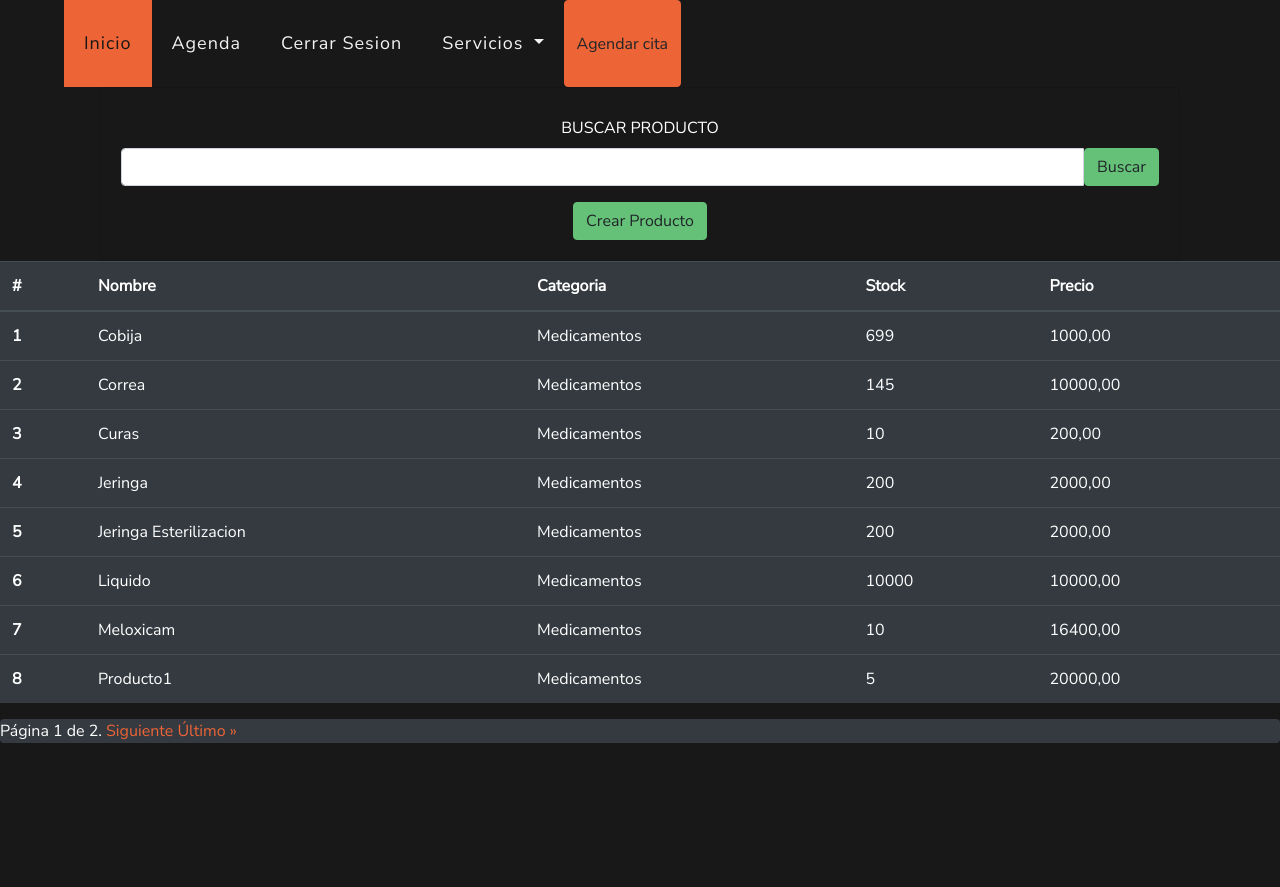
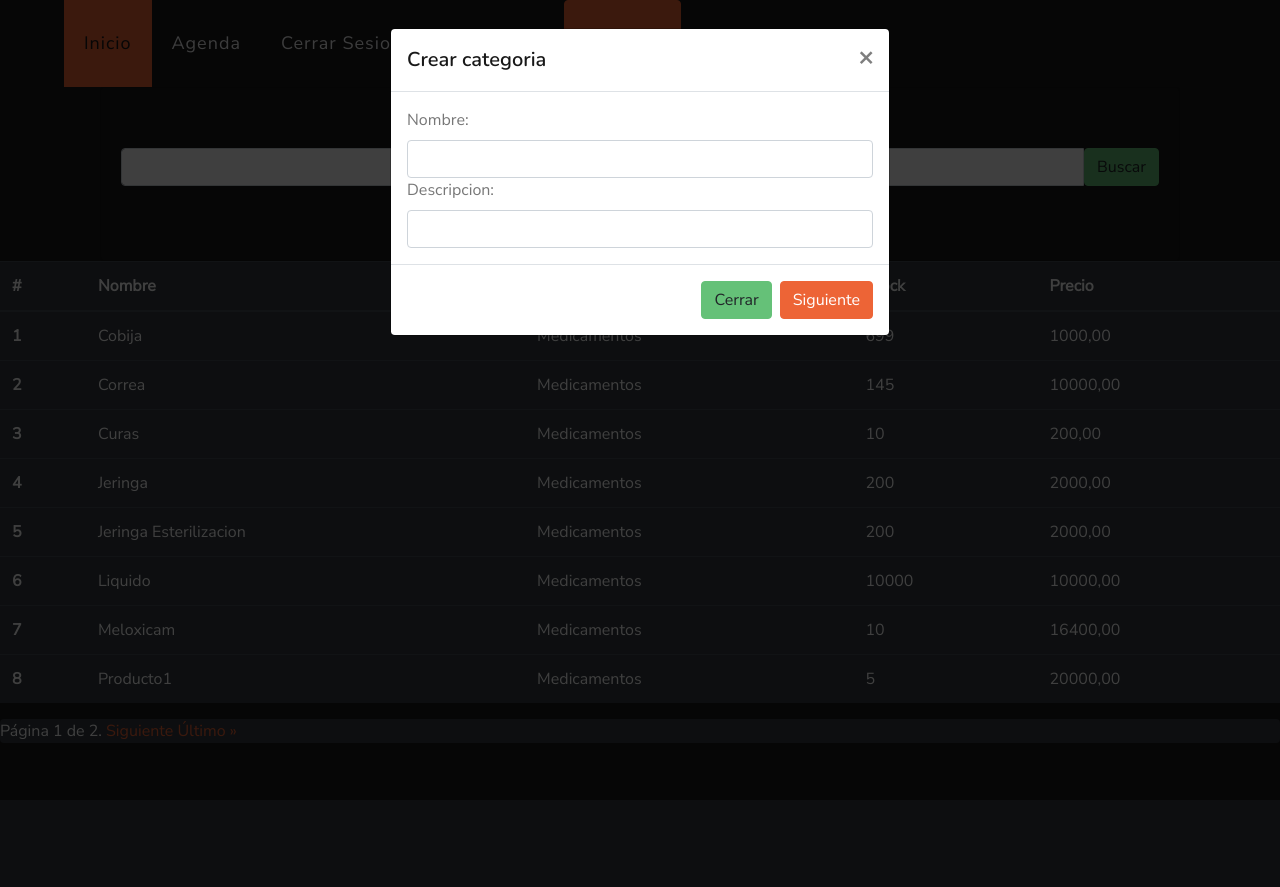
Before and after one commit to Matthew2720/PetsFiles-Django, a Django app: page /ver/productos in a window 1280 px wide, after a click on "Agendar cita". After the commit the page ends 739 px from the top, so only its background shows below. Run offline with Django 4.2, Linux system fonts and the light colour scheme; a user stored in the database is signed in; data comes from the database, SQL or seed files in the repository; both versions use the stored data as it was after the commit; some libraries are stand-ins or nearby versions.

Commit message:
crear producto y categoria añadidos

```diff
--- /dev/null
+++ b/templates/layout/partials/modalUtil.html
@@ -0,0 +1,44 @@
+{% load static %}
+
+<div class="modal fade" id="exampleModal" tabindex="-1" role="dialog" aria-labelledby="examplemodalLabel" aria-hidden="true">
+  <div class="modal-dialog" role="document">
+    <div class="modal-content">
+      <div class="modal-header">
+        <h5 class="modal-title" id="examplemodalLabel">Crear categoria</h5>
+        <button type="button" class="close" data-dismiss="modal" aria-label="Close">
+          <span aria-hidden="true">&times;</span>
+        </button>
+      </div>
+      <div class="modal-body">
+        <!-- Aquí va el formulario 1 -->
+        {{ form1 }}
+      </div>
+      <div class="modal-footer">
+        <button type="button" class="btn btn-secondary" data-dismiss="modal">Cerrar</button>
+        <button type="button" class="btn btn-primary" id="show-examplemodal2">Siguiente</button>
+      </div>
+    </div>
+  </div>
+</div>
+
+<!-- Modal 2 -->
+<div class="modal fade" id="exampleModal2" tabindex="-1" role="dialog" aria-labelledby="examplemodal2Label" aria-hidden="true">
+  <div class="modal-dialog" role="document">
+    <div class="modal-content">
+      <div class="modal-header">
+        <h5 class="modal-title" id="examplemodal2Label">Crear producto</h5>
+        <button type="button" class="close" data-dismiss="modal" aria-label="Close">
+          <span aria-hidden="true">&times;</span>
+        </button>
+      </div>
+      <div class="modal-body">
+        <!-- Aquí va el formulario 2 -->
+        {{ form2 }}
+      </div>
+      <div class="modal-footer">
+        <button type="button" class="btn btn-secondary" data-dismiss="modal">Cerrar</button>
+        <button type="submit" class="btn btn-primary">Enviar</button>
+      </div>
+    </div>
+  </div>
+</div>
--- a/templates/veterinary/detailProduct.html
+++ b/templates/veterinary/detailProduct.html
@@ -9,6 +9,7 @@
 
 {% block 'header' %}
 {% include 'layout/partials/headerbase.html' %}
+{% include 'layout/partials/modalUtil.html' %}
 {% endblock %}
 
 {% block 'content' %}
@@ -25,7 +26,12 @@
                 <button type="submit" class="btn btn-secondary">Buscar</button>
               </div>
             </form>
-            <a href="{% url 'registerClient' %}" class="btn btn-secondary">Crear Producto</a>
+            <button type="button" class="btn btn-secondary" style="background-color: #ED6436; border: 1px solid #ED6436;" data-toggle="modal" data-target="#exampleModal">
+              Crear categoría
+            </button>
+            <button type="button" class="btn btn-secondary" style="background-color: #ED6436; border: 1px solid #ED6436;" data-toggle="modal" data-target="#exampleModal2">
+              Crear producto
+            </button>
           </div>
 
       </div>
@@ -107,4 +113,15 @@
   }
 
 </script>
+<script>
+  $(document).ready(function() {
+    $('#examplemodal').modal('show'); // Muestra el primer modal al cargar la página
+
+    // Abre el segundo modal cuando se hace clic en el botón "Siguiente"
+    $('#show-examplemodal2').click(function() {
+      $('#examplemodal').modal('hide'); // Oculta el primer modal
+      $('#examplemodal2').modal('show'); // Muestra el segundo modal
+    });
+  });
+</script>
 {% endblock %}
--- a/veterinary/views.py
+++ b/veterinary/views.py
@@ -305,25 +305,9 @@ def detailProduct(request):
             messages.success(request,"Producto agregado")
             return HttpResponseRedirect(request.path_info)
 
-    modal_data1 = {
-        'modal_id': 'myModal1',
-        'modal_title': 'Formulario 1',
-        'btn_submit_text': 'Guardar Cambios',
-        'btn_cancel_text': 'Cerrar',
-        'form': form1,
-    }
-
-    modal_data2 = {
-        'modal_id': 'myModal2',
-        'modal_title': 'Formulario 2',
-        'btn_submit_text': 'Guardar Cambios',
-        'btn_cancel_text': 'Cerrar',
-        'form': form2,
-    }
-
     context = {
-        'modal_data1': modal_data1,
-        'modal_data2': modal_data2,
+        'form2': form2,
+        'form1': form1,
         'page_obj': page_obj,
     }
 
```
Also changed, not shown: templates/layout/partials/modalMultiple.html (deleted, +0 -24 lines), db.sqlite3.
